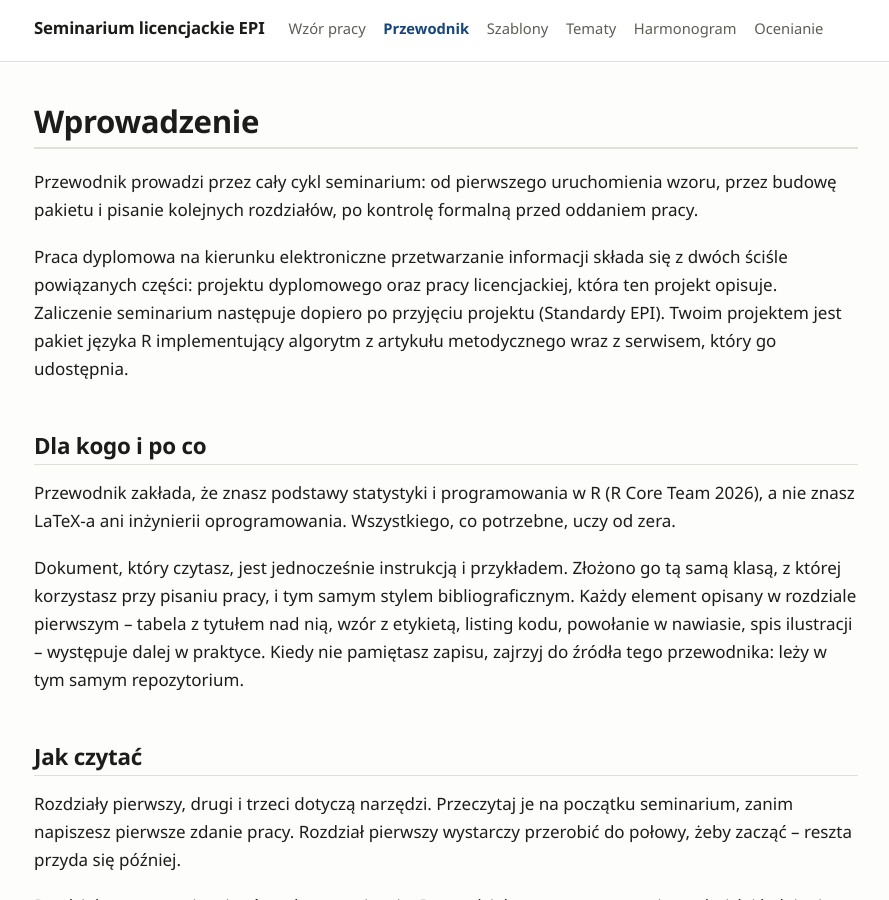
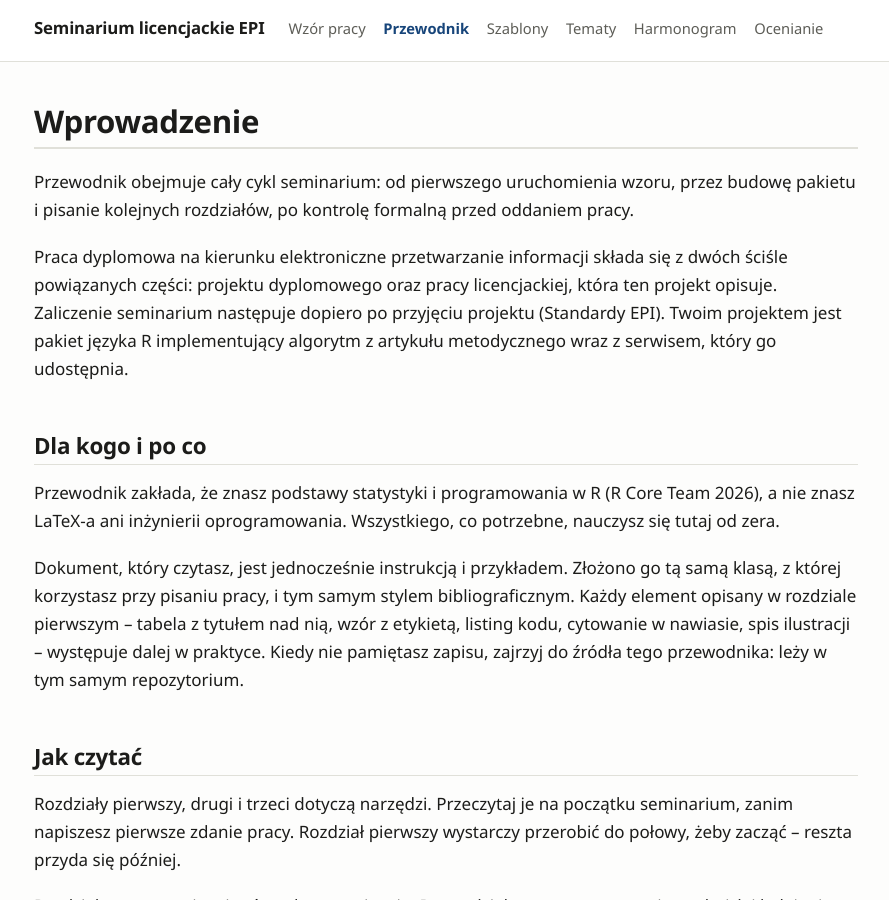
Before and after one commit to MarekDejaUJ/epi-seminarium-Deja, a Jekyll site: the page built from przewodniki/00-wprowadzenie.md, in a window 1280 px wide and 900 px high. Shown: the whole window, without its empty margins (194-1083 px from the left). Built offline with Jekyll 4.4.1, drawn with Linux system fonts in a browser that asks for light colours; our own code applies the rules of GitHub Pages for plain Markdown files; some of the changed text lies outside the part shown.

Commit message:
Wprowadzenie: przewodnik obejmuje, nie prowadzi

```diff
--- a/przewodniki/00-wprowadzenie.md
+++ b/przewodniki/00-wprowadzenie.md
@@ -3,15 +3,15 @@
 
 # Wprowadzenie
 
-Przewodnik prowadzi przez cały cykl seminarium: od pierwszego uruchomienia wzoru, przez budowę pakietu i pisanie kolejnych rozdziałów, po kontrolę formalną przed oddaniem pracy.
+Przewodnik obejmuje cały cykl seminarium: od pierwszego uruchomienia wzoru, przez budowę pakietu i pisanie kolejnych rozdziałów, po kontrolę formalną przed oddaniem pracy.
 
 Praca dyplomowa na kierunku elektroniczne przetwarzanie informacji składa się z dwóch ściśle powiązanych części: projektu dyplomowego oraz pracy licencjackiej, która ten projekt opisuje. Zaliczenie seminarium następuje dopiero po przyjęciu projektu (Standardy EPI). Twoim projektem jest pakiet języka R implementujący algorytm z artykułu metodycznego wraz z serwisem, który go udostępnia.
 
 ## Dla kogo i po co
 
-Przewodnik zakłada, że znasz podstawy statystyki i programowania w R (R Core Team 2026), a nie znasz LaTeX-a ani inżynierii oprogramowania. Wszystkiego, co potrzebne, uczy od zera.
+Przewodnik zakłada, że znasz podstawy statystyki i programowania w R (R Core Team 2026), a nie znasz LaTeX-a ani inżynierii oprogramowania. Wszystkiego, co potrzebne, nauczysz się tutaj od zera.
 
-Dokument, który czytasz, jest jednocześnie instrukcją i przykładem. Złożono go tą samą klasą, z której korzystasz przy pisaniu pracy, i tym samym stylem bibliograficznym. Każdy element opisany w rozdziale pierwszym – tabela z tytułem nad nią, wzór z etykietą, listing kodu, powołanie w nawiasie, spis ilustracji – występuje dalej w praktyce. Kiedy nie pamiętasz zapisu, zajrzyj do źródła tego przewodnika: leży w tym samym repozytorium.
+Dokument, który czytasz, jest jednocześnie instrukcją i przykładem. Złożono go tą samą klasą, z której korzystasz przy pisaniu pracy, i tym samym stylem bibliograficznym. Każdy element opisany w rozdziale pierwszym – tabela z tytułem nad nią, wzór z etykietą, listing kodu, cytowanie w nawiasie, spis ilustracji – występuje dalej w praktyce. Kiedy nie pamiętasz zapisu, zajrzyj do źródła tego przewodnika: leży w tym samym repozytorium.
 
 ## Jak czytać
 
```
Also changed, not shown: other parts of przewodniki/00-wprowadzenie.md (+2 -2 lines), 2 other files.
